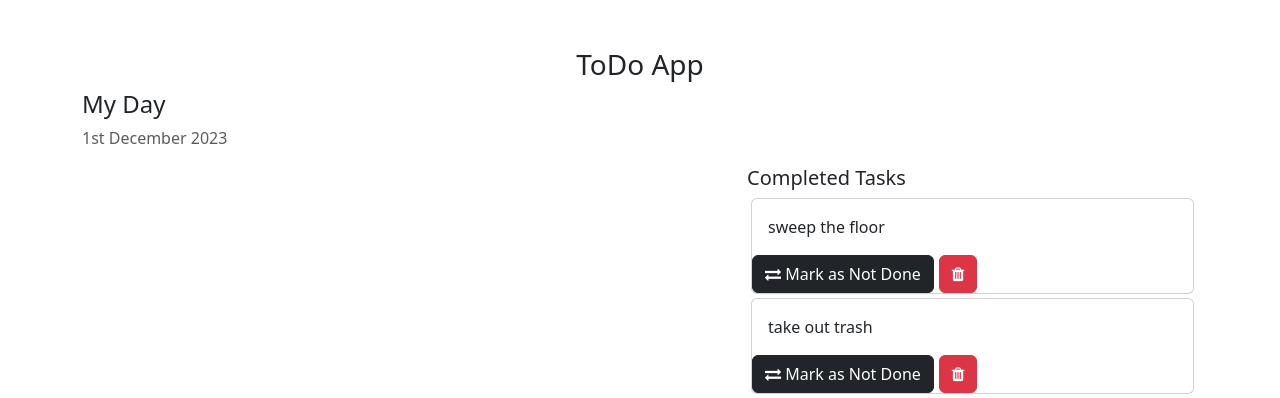
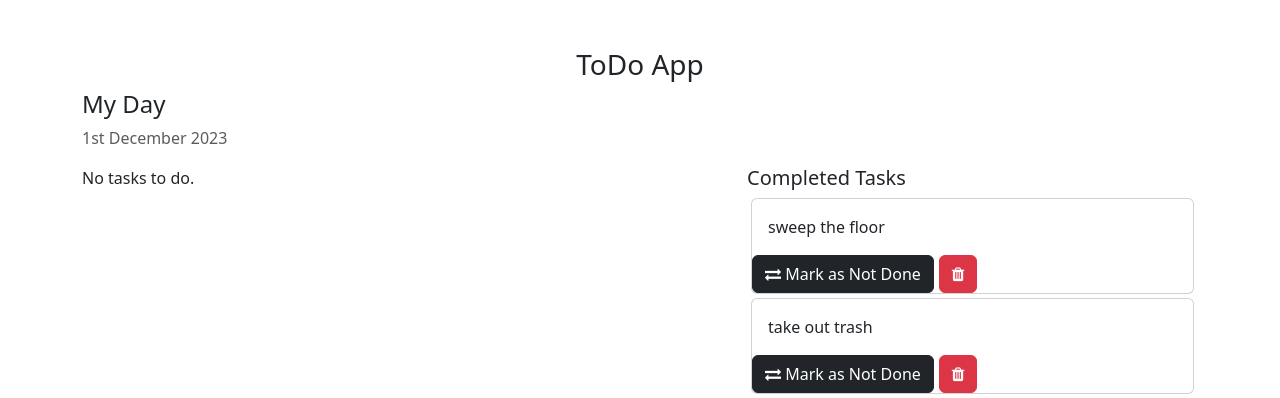
Before and after one commit to Kenmitchell2012/todo, a Django app: page / in a window 1280 px wide. Shown: the top 398 px of the page. Run offline with Django 4.2, Linux system fonts and the light colour scheme; data comes from the database, SQL or seed files in the repository; both versions use the stored data as it was after the commit.

Commit message:
add task messages

```diff
--- a/templates/home.html
+++ b/templates/home.html
@@ -27,6 +27,7 @@
             <p class="text-muted">{% now "jS F Y" %}</p>
             <div class="col-md-7 col-lg-7" style="height: 450px; overflow: scroll;">
                 <!-- List of all the tasks for the day -->
+                {% if tasks %}
                     {% for task in tasks %}
                         <div class="card m-1">
                             <div class="card-body">
@@ -39,25 +40,32 @@
                             </div>
                         </div>
                     {% endfor %}
+                {% else %}
+                    <p>No tasks to do.</p>
+                {% endif %}
+            </div>
 
-            </div>
             <div class="col-md-5 col-lg-5">
                 <h5>Completed Tasks</h5>
+
+                {% if completed_tasks %}
                     <!-- List of all the tasks that have completed -->
                     {% for task in completed_tasks %}
                         <div class="card m-1">
                             <div class="card-body">
                                 {{ task.task }}
-
                             </div>
                             <span style="display: flex; justify-content:flex-start;">
                                 <a style="margin-right: 5px;" href="{% url 'mark_as_undone' task.pk %}" class="btn btn-dark"><i class="fa fa-exchange"></i> Mark as Not Done</a>
                                 <a href="{% url 'delete_task' task.pk %}" class="btn btn-danger"><i class="fa fa-trash"></i></a>
                             </span>
                         </div>
+                    {% endfor %}
+                {% else %}
+                    <p>No completed tasks available.</p>
+                {% endif %}
+            </div>
 
-                {% endfor %}
-            </div>
         </div>
         <div class="row">
             <div class="col-md-6 col-lg-6 p-0" style="position: absolute; bottom: 50px;">
```
Also changed, not shown: db.sqlite3. Lines whose indentation alone changed are shown as unchanged.
